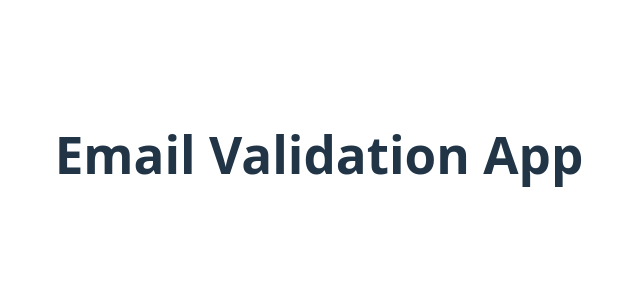
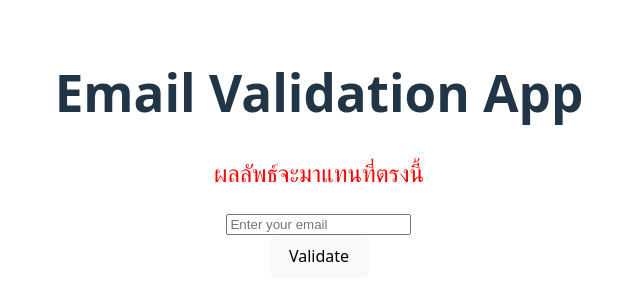
Before and after one commit to CasperTheBeagle/react-react-state-form-handling-activity, a React (Vite) app: page / in a window 1280 px wide. Shown: the part 246-546 px from the top of the page, without its empty margins (321-961 px from the left). Built offline with nearby package versions, Linux system fonts and the light colour scheme.

Commit message:
add init code

```diff
--- a/src/App.jsx
+++ b/src/App.jsx
@@ -1,10 +1,18 @@
+import { useState } from "react";
 import "./App.css";
 
 function App() {
   return (
-    <>
+    <div className="App">
       <h1>Email Validation App</h1>
-    </>
+      <form className="email-container">
+        <h2 style={{ color: "red" }}>ผลลัพธ์จะมาแทนที่ตรงนี้</h2>
+        <input type="text" placeholder="Enter your email" />
+        <div className="buttons">
+          <button type="submit">Validate</button>
+        </div>
+      </form>
+    </div>
   );
 }
 
```
